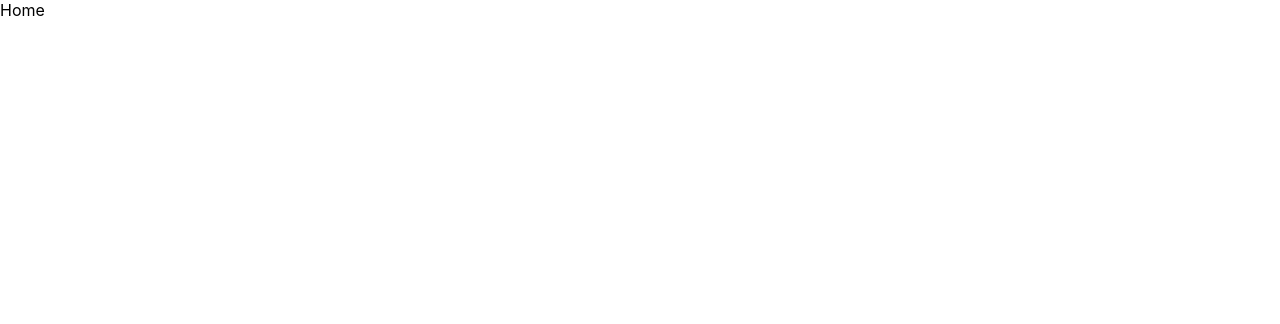
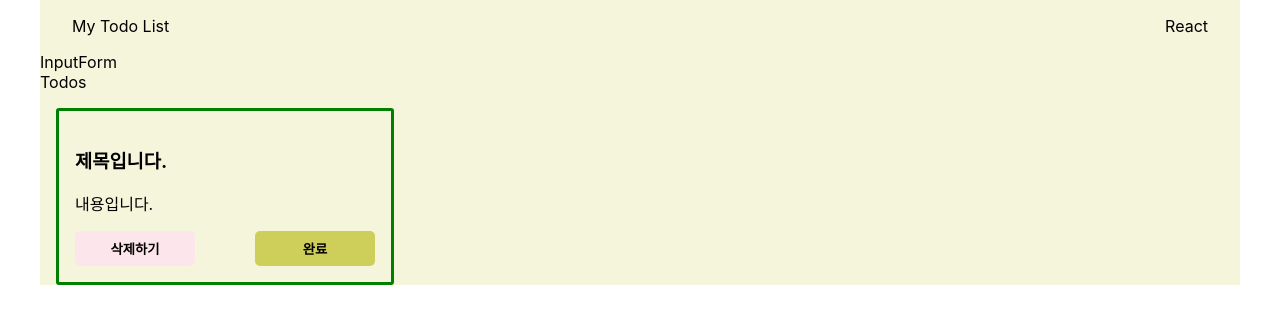
Before and after one commit to Banana-Master/REST-TODO, a React (Create React App) app: page / in a window 1280 px wide. Shown: the top 324 px of the page. Built offline with nearby package versions, Linux system fonts and the light colour scheme.

Commit message:
[수정] 컴포넌트 배치

```diff
--- a/src/pages/Home.jsx
+++ b/src/pages/Home.jsx
@@ -1,8 +1,39 @@
 import React from 'react'
+import Todo from '../components/Todo'
+import { styled } from 'styled-components'
+import Todos from '../components/Todos'
+import InputForm from '../components/InputForm'
 
 function Home() {
+
+  const Body = styled.div`
+    max-width: 1200px;
+    min-width: 800px;
+    margin-left: auto;
+    margin-right: auto;
+    background-color: beige;
+  `
+  const Title = styled.div`
+    padding: 1rem 2rem;
+    display: flex;
+    justify-content: space-between;
+
+  `
+
+
   return (
-    <div>Home</div>
+    <Body>
+      <Title>
+        <span>My Todo List</span>
+        <span>React</span>
+      </Title>
+      <InputForm></InputForm>
+
+      <Todos>
+
+      </Todos>
+      <Todo></Todo>
+    </Body>
   )
 }
 
```
